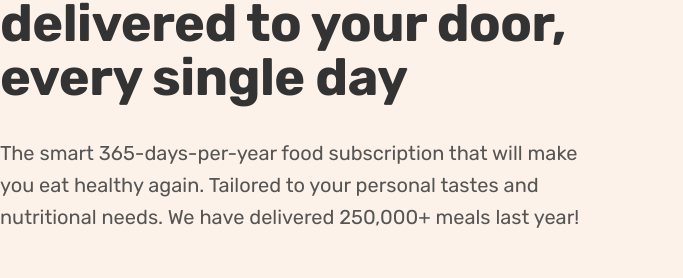
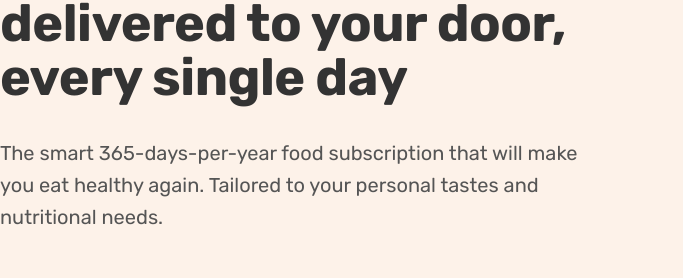
Before and after one commit to kamzzi/Process, a plain HTML site: page dzien15/kurs.html in a window 1280 px wide. Shown: the part 155-433 px from the top of the page, 0-683 px from the left. Drawn offline with Linux system fonts and the light colour scheme.

Commit message:
Dzien 16
Poprawka w hero sections.

```diff
--- a/dzien15/kurs.html
+++ b/dzien15/kurs.html
@@ -29,7 +29,7 @@
             <p class="paragraph">
               The smart 365-days-per-year food subscription that will make you
               eat healthy again. Tailored to your personal tastes and
-              nutritional needs. We have delivered 250,000+ meals last year!
+              nutritional needs.
             </p>
             <div class="hero__links">
               <a href="#" class="link link--cta link--general">
```
